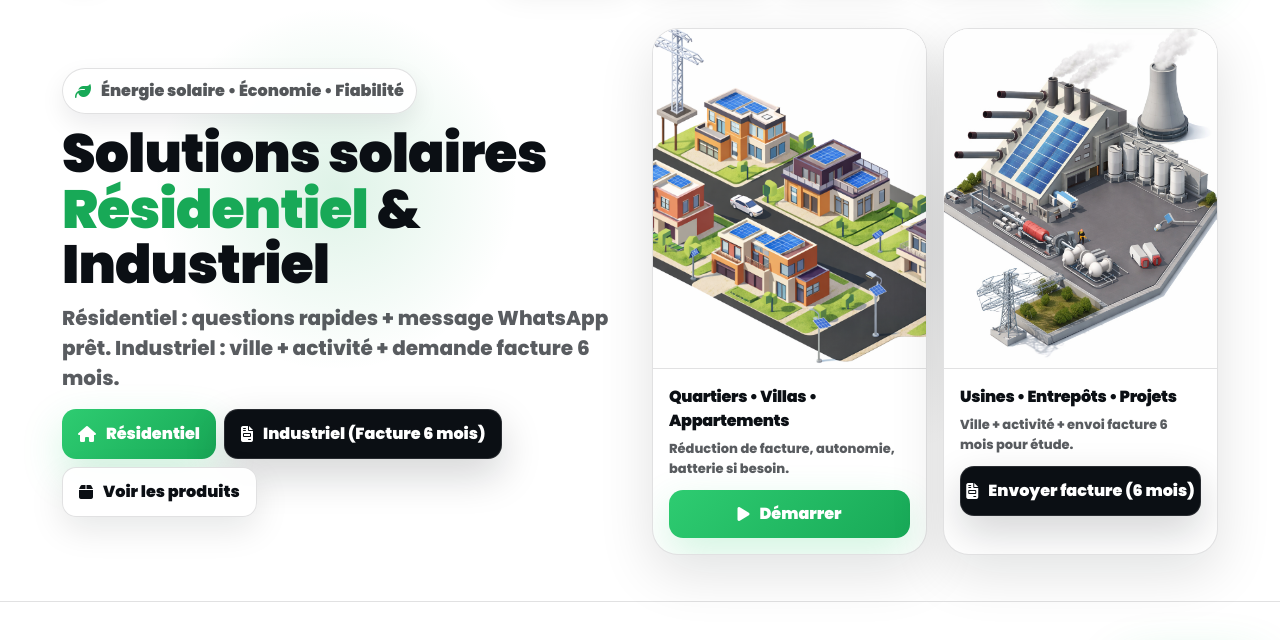
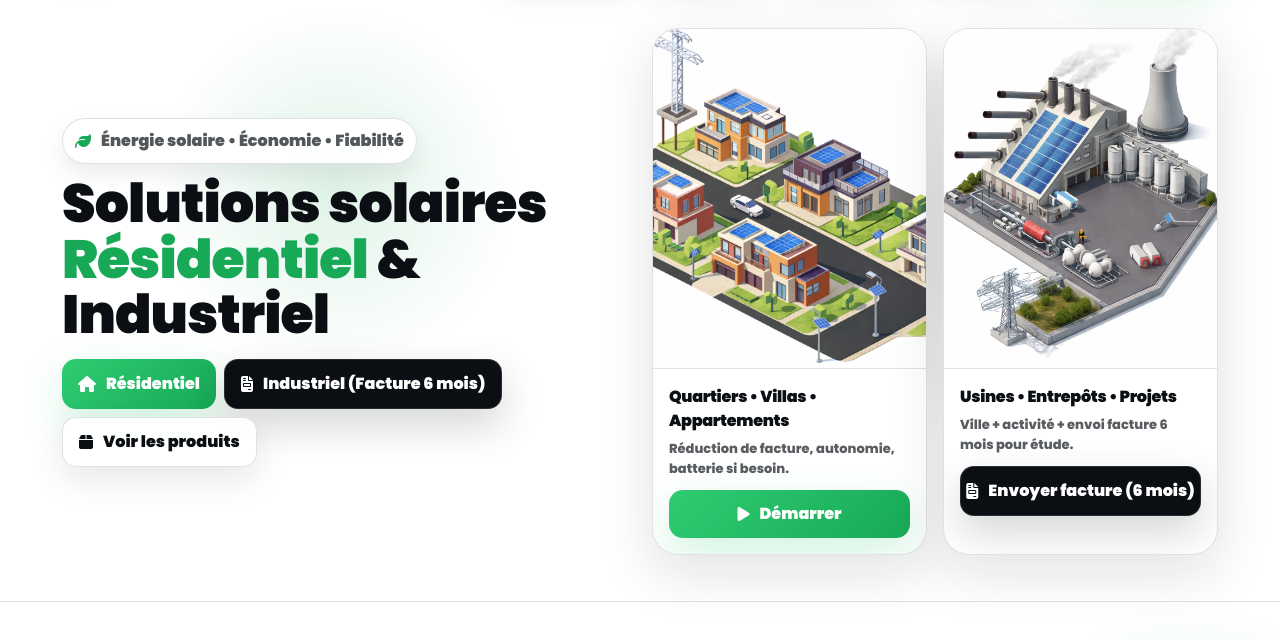
Before and after one commit to streamteamdeals-web/alraed, a plain HTML site: page alraed/index.html in a window 1280 px wide. Shown: the part 88-728 px from the top of the page. Drawn offline with nearby package versions, Linux system fonts and the light colour scheme.

Commit message:
Update index.html

```diff
--- a/alraed/index.html
+++ b/alraed/index.html
@@ -250,8 +250,7 @@
             <span style="color:var(--green2)">Résidentiel</span> & <span style="color:var(--ink)">Industriel</span>
           </h1>
           <p class="lead">
-            Résidentiel : questions rapides + message WhatsApp prêt. Industriel : ville + activité + demande facture 6 mois.
-          </p>
+
 
           <div class="d-flex gap-2 flex-wrap mt-3">
             <!-- Residentiel wizard -->
```
